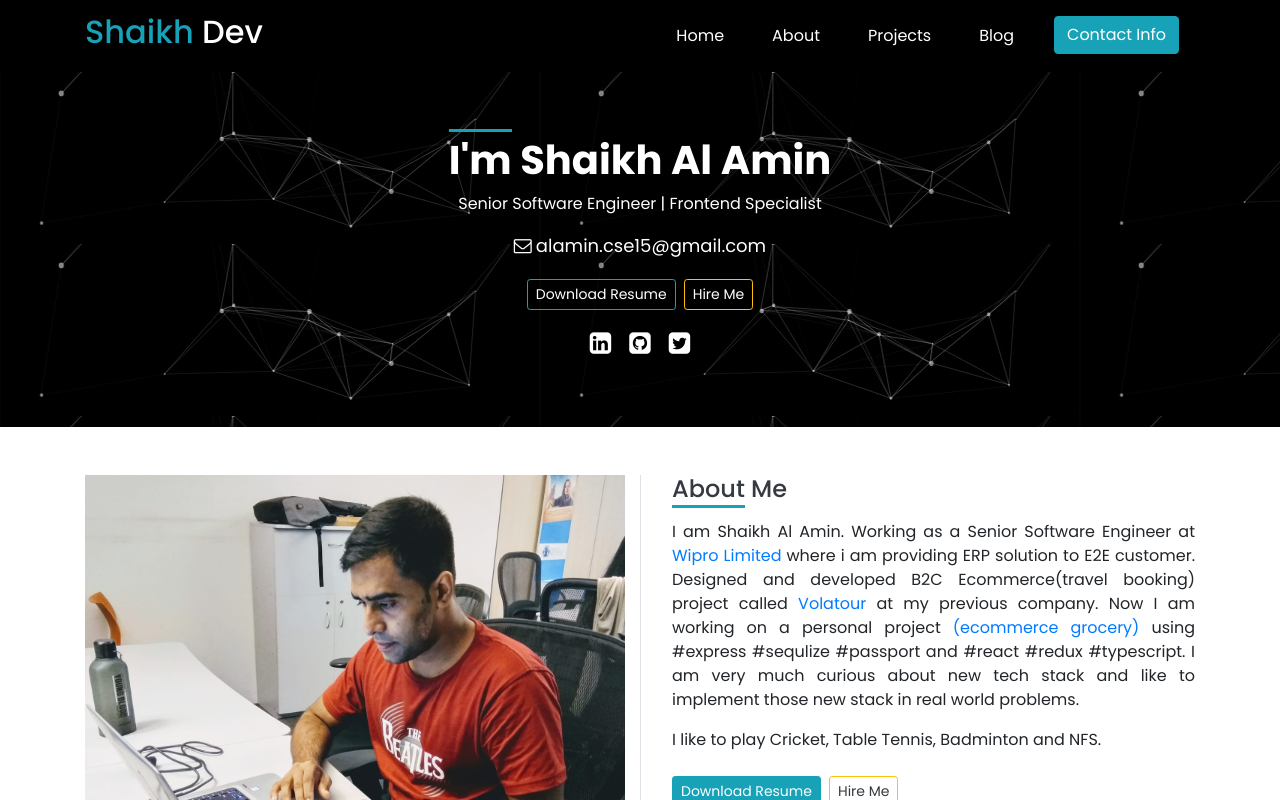
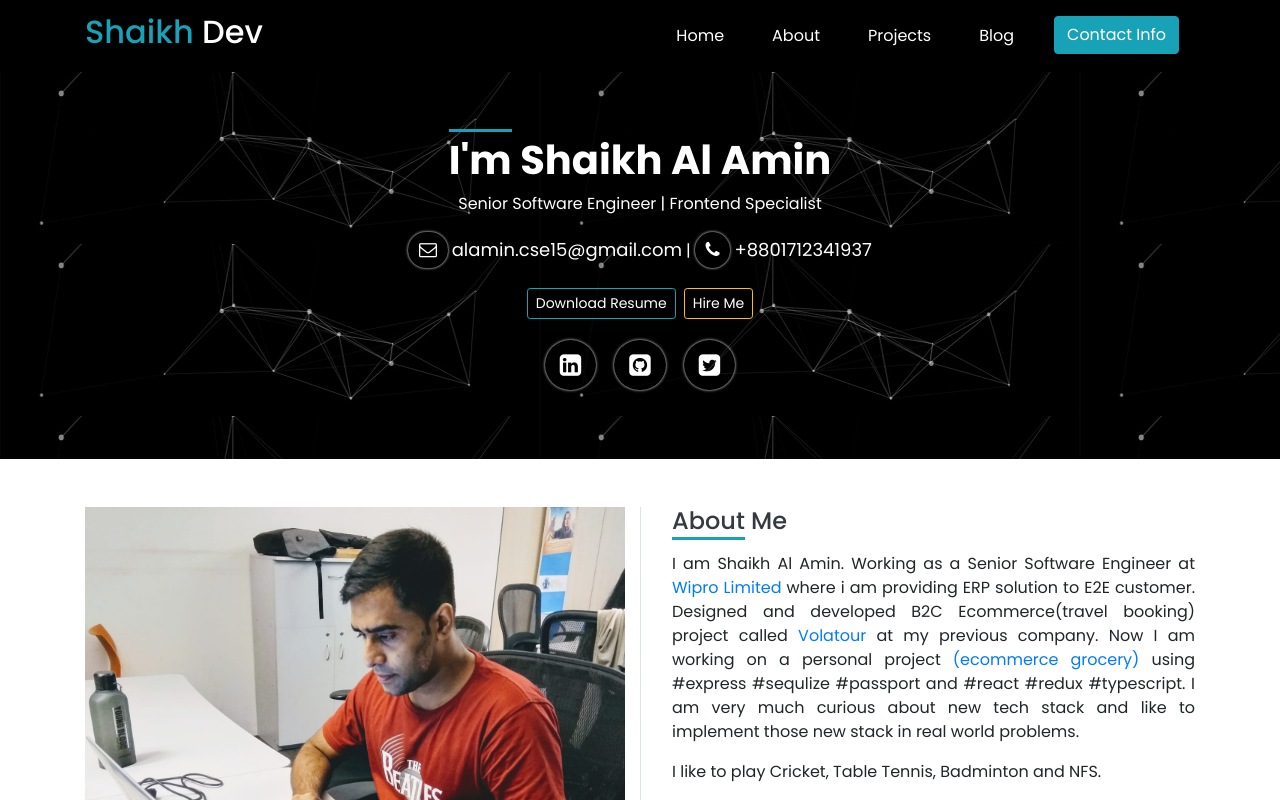
Before and after one commit to shaikhalamin/shaikh-portfolio, a React (Create React App) app: page / in a window 1280 px wide. Shown: the top 800 px of the page. Built offline with nearby package versions, Linux system fonts and the light colour scheme.

Commit message:
email and contact added

```diff
--- a/src/components/partials/AppJumbotron.js
+++ b/src/components/partials/AppJumbotron.js
@@ -26,8 +26,13 @@ class AppJumbotron extends Component {
                 </p>
                 <p className="">
                   <i className="fa fa-envelope-o mr-1 round-icon" aria-hidden="false" style={{ fontSize: "18px", color: "#fff" }}></i>
+                  <span className="text-white mr-1" style={{ fontSize: "18px", color: "#fff" }}>
+                    alamin.cse15@gmail.com
+                  </span>
+                  <span className="text-white">|</span>
+                  <i className="fa fa-phone ml-1 mr-1 round-icon" aria-hidden="false" style={{ fontSize: "18px", color: "#fff" }}></i>
                   <span className="text-white" style={{ fontSize: "18px", color: "#fff" }}>
-                    alamin.cse15@gmail.com
+                    +8801712341937
                   </span>
                 </p>
                 <div className="row">
@@ -57,7 +62,7 @@ class AppJumbotron extends Component {
                       href="https://www.linkedin.com/in/shaikh-al-amin/"
                     >
                       <i
-                        className="fa fa-linkedin-square"
+                        className="fa fa-linkedin-square round-icon"
                         style={{ fontSize: "25px", color: "#fff" }}
                         aria-hidden="true"
                       />
@@ -69,7 +74,7 @@ class AppJumbotron extends Component {
                       href="https://github.com/shaikhalamin"
                     >
                       <i
-                        className="fa fa-github-square"
+                        className="fa fa-github-square round-icon"
                         style={{ fontSize: "25px", color: "#fff" }}
                         aria-hidden="true"
                       />
@@ -81,7 +86,7 @@ class AppJumbotron extends Component {
                       href="https://twitter.com/shaikhalamin015"
                     >
                       <i
-                        className="fa fa-twitter-square"
+                        className="fa fa-twitter-square round-icon"
                         style={{ fontSize: "25px", color: "#fff" }}
                         aria-hidden="true"
                       />
--- a/src/styles.css
+++ b/src/styles.css
@@ -16,6 +16,14 @@ body{
       rgba(255, 255, 255, 1) 100%,
       rgba(255, 255, 255, 1) 100%
     );
+  }
+
+  i.round-icon{
+    display: inline-block;
+    border-radius: 60px;
+    box-shadow: 0px 0px 3px #fff;
+    padding: 0.5em 0.6em;
+
   }
 
   .font-15 {
```
